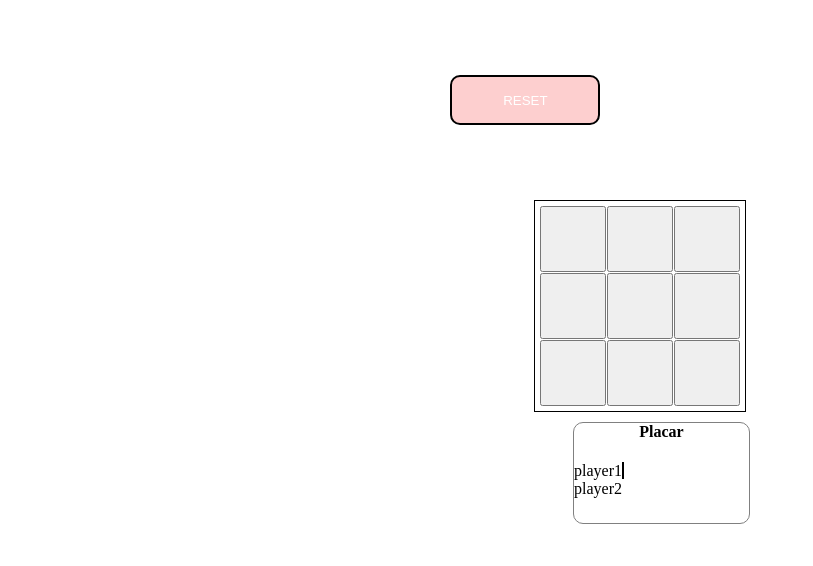
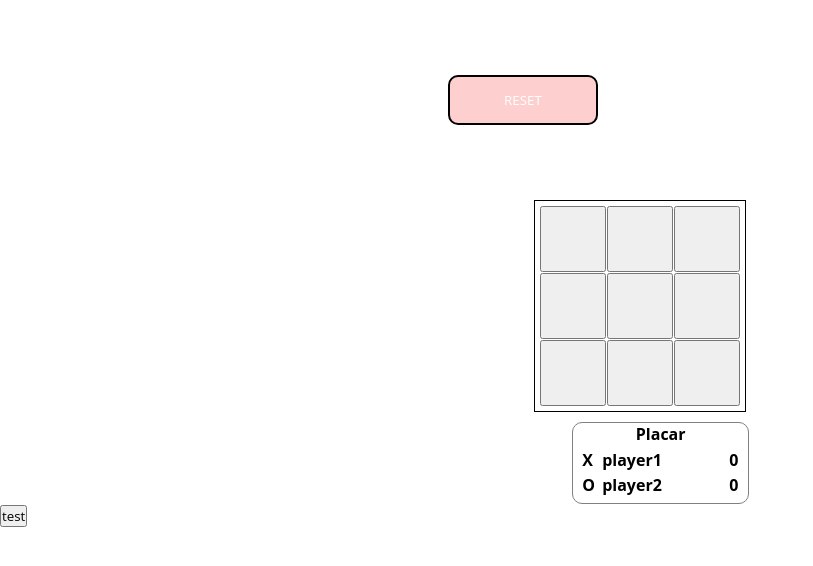
Before and after one commit to augustov7/Jogo-da-velha, a plain HTML site: page index.html in a window 1280 px wide. Shown: the whole page, without its empty margins (0-813 px from the left). Drawn offline with Linux system fonts and the light colour scheme.

Commit message:
Atualizações

```diff
--- a/estilo.css
+++ b/estilo.css
@@ -1,3 +1,10 @@
+*{
+	margin: 0px;
+	padding: 0px;
+	font-family: 'PT Sans', sans-serif;
+	font-family: 'Open Sans', sans-serif;
+}
+
 .main{
 	display: flex;
 	align-items: center;
@@ -52,7 +59,7 @@
 }
 
 .placar{
-	height: 100px;
+	height: 80px;
 	width: 175px;
 	text-align: center;
 	margin-left: 44.7%;
@@ -67,14 +74,78 @@
 }
 
 .players{
-	margin-left: 0px;
+	margin: 4px;
 	text-align: left;
 }
 
 .player1 label{
-	display:
-	height: 5px;
-	width: 100px;
-	border-right: 1px solid;
+	margin-left: 5px;
+	margin-bottom: 10px;
+	display: flex;
+	/*border-right: 1px solid;*/
 
 }
+
+.player1 #marca1{
+	display: inline-block;
+	height: 15px;
+	width: 15px;
+	font-weight: bold;
+	float: left;
+	/*border-right: 1px solid;*/
+
+}
+.player1 #nome1{
+	display: inline-block;
+	height: 15px;
+	width: 12px;
+	font-weight: bold;
+	float: center;
+	/*border-right: 1px solid;*/
+
+}
+.player1 #p1_wins{
+	display: inline-block;
+	height: 15px;
+	width: 15px;
+	font-weight: bold;
+	float: right;
+	/*border-right: 1px solid;*/
+
+}
+
+.player2 label{
+	height: 5px;
+	width: 10px;
+	margin-left: 5px;
+	display: flex;
+	/*border-right: 1px solid;*/
+
+}
+
+.player2 #marca2{
+	display: inline-block;
+	height: 15px;
+	width: 15px;
+	font-weight: bold;
+	float: left;
+
+}
+
+.player2 #nome2{
+	display: inline-block;
+	height: 15px;
+	width: 15px;
+	font-weight: bold;
+	float: center;
+
+}
+
+.player2 #p2_wins{
+	display: inline-block;
+	height: 15px;
+	width: 15px;
+	font-weight: bold;
+	float: right;
+
+}
--- a/index.html
+++ b/index.html
@@ -12,6 +12,7 @@
 	</div>
 
 	<div class="main" id="main">
+
 		<button onclick="clique_aqui(this, id);" id="1"></button>
 		<button onclick="clique_aqui(this, id);" id="2"></button>
 		<button onclick="clique_aqui(this, id);" id="3"></button>
@@ -27,19 +28,23 @@
 	<div class="placar" >
 		<h4>Placar</h4>
 		<div class="players">
+
 			<div id="player1" class="player1">
-				<label>player1</label>
-				<label name="vitorias"></label>
+				<label id="marca1">X</label>
+				<label id="nome1">player1 </label>
+				<label id="p1_wins" class="p1_wins">0</label>
 			</div>
 
-
 			<div id="player2" class="player2">
-				<label>player2</label>
-				<label name="vitorias"></label>
+				<label id="marca2">O</label>
+				<label id="nome2">player2 </label>
+				<label id="p2_wins">0</label>
 
 			</div>
 		</div>
 	</div>
 
+	<button onclick="point_add()"> test</button>
+
 </body>
 </html>
--- a/script.js
+++ b/script.js
@@ -1,6 +1,6 @@
 var op = 1;
-var player1 = player1;
-var player2 = player2;
+var player1 = 0;
+var player2 = 0;
 
 function clique_aqui(e, id){
 
@@ -171,3 +171,32 @@ function reset_fields(){
 		elemento.innerHTML = ""
 	}
 }
+
+function invert_fields(){
+
+	var marca_1 = document.getElementById("marca1");
+	var marca2 = document.getElementById("marca2");
+	var aux = marca_1.innerHTML;
+
+	marca_1.innerHTML = marca2.innerHTML;
+
+
+	marca2.innerHTML = aux;
+}
+
+function point_add(){
+
+	var marca = document.getElementById("marca1");
+	var p1 = document.getElementById("p1_wins");
+
+	if (marca.innerHTML == "X"){
+
+
+		p1.innerHTML = "1";
+	}
+
+	//console.log(p1.p1_wins.innerHTML);
+
+	p1.p1_wins =  1;
+
+}
```
